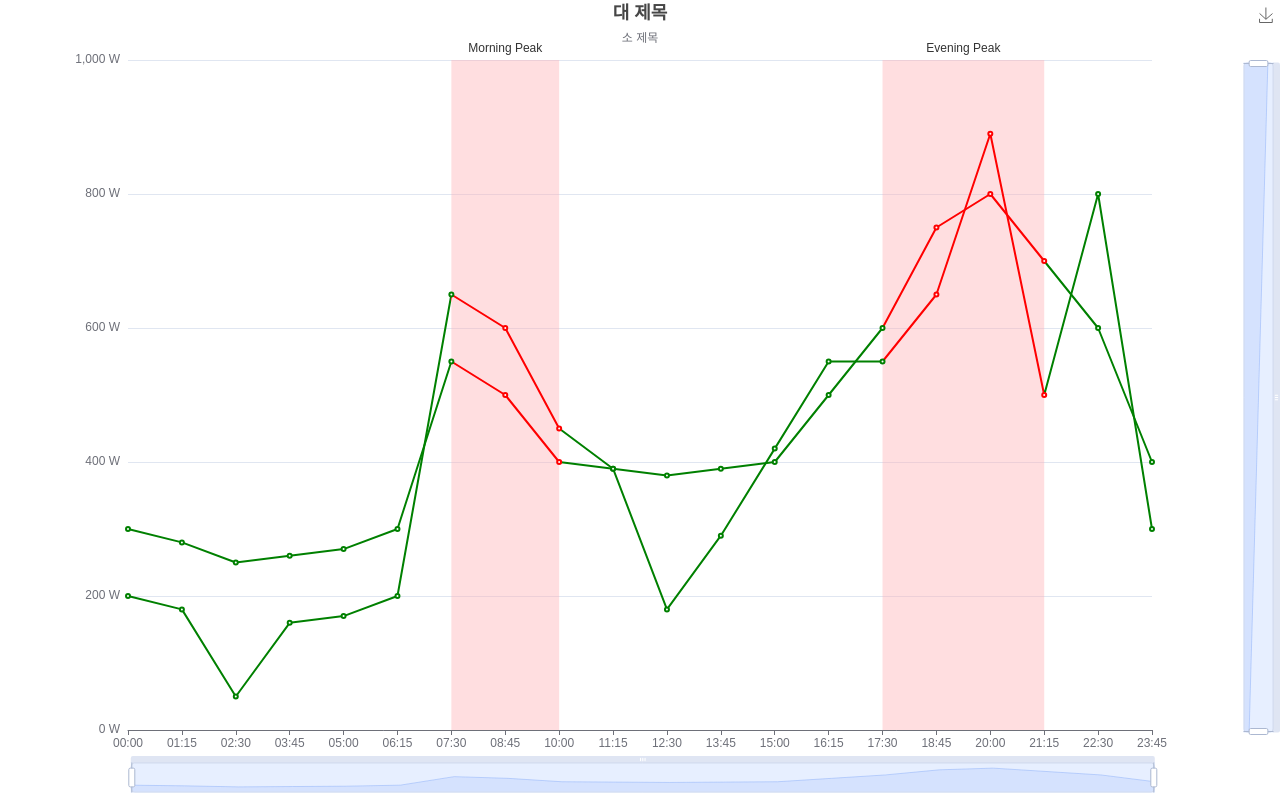
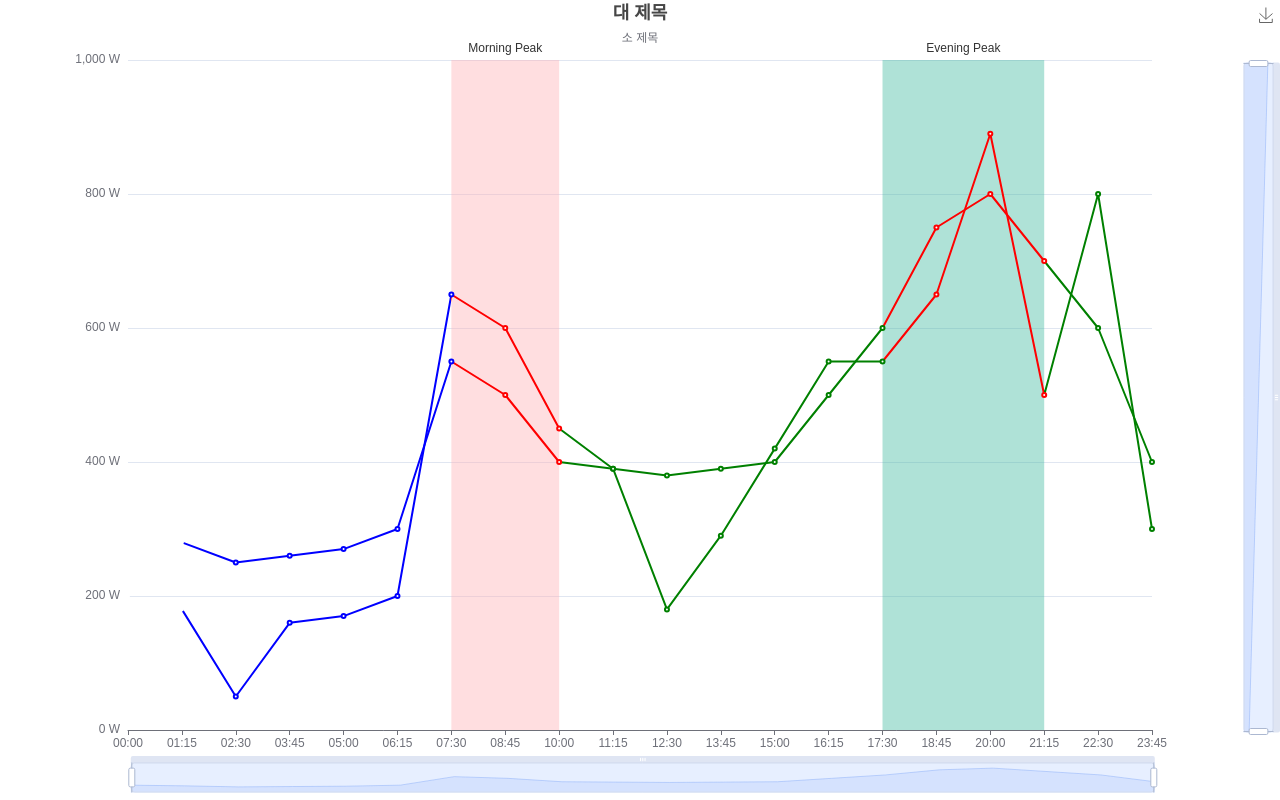
Before and after one commit to cki6090/amcharts, a plain HTML site: page index.html in a window 1280 px wide. Drawn offline with nearby package versions, Linux system fonts and the light colour scheme.

Commit message:
20221024-1

```diff
--- a/index.html
+++ b/index.html
@@ -100,8 +100,9 @@
                     dimension: 0,
                     pieces: [
                         {
+                            gt: 1,
                             lte: 6,
-                            color: 'green'
+                            color: 'blue'
                         },
                         {
                             gt: 6,
@@ -145,7 +146,23 @@
                                     {
                                         xAxis: '10:00'
                                     }
-                                ],
+                                ]
+                            ]
+                        }
+                    },
+
+                    {
+                        name: 'name2',
+                        type: 'line',
+                        //smooth: true,
+                        // prettier-ignore
+                        data: [200, 180, 50, 160, 170, 200, 650, 600, 450, 390, 180, 290, 420, 550, 550, 650, 890, 500, 800, 300],
+                          markArea: {
+                            itemStyle: {
+                                color: 'rgba(55, 183, 155, 0.4)'
+                            },
+                            data: [
+
                                 [
                                     {
                                         name: 'Evening Peak',
@@ -157,14 +174,7 @@
                                 ]
                             ]
                         }
-                    },
 
-                    {
-                        name: 'name2',
-                        type: 'line',
-                        //smooth: true,
-                        // prettier-ignore
-                        data: [200, 180, 50, 160, 170, 200, 650, 600, 450, 390, 180, 290, 420, 550, 550, 650, 890, 500, 800, 300]
                     }
 
                 ]
```
